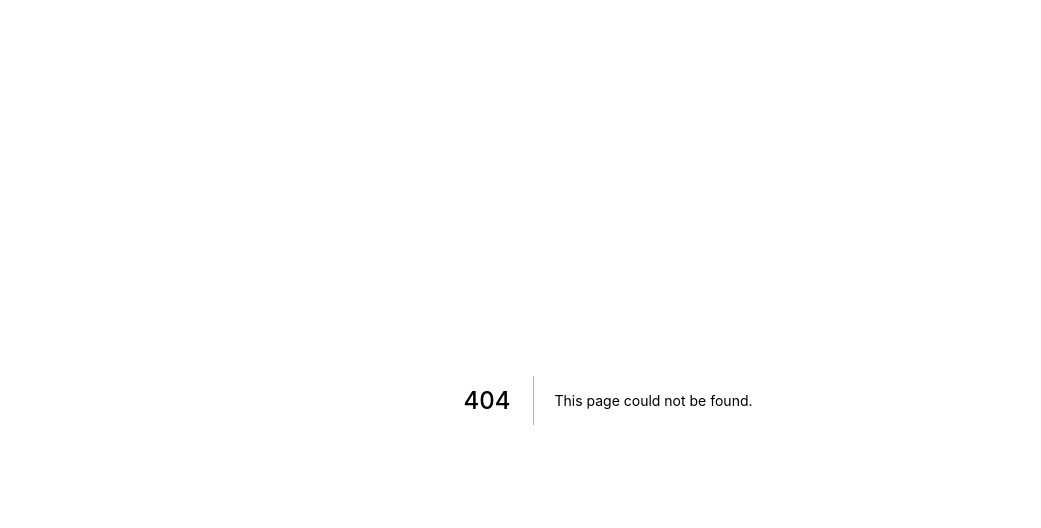
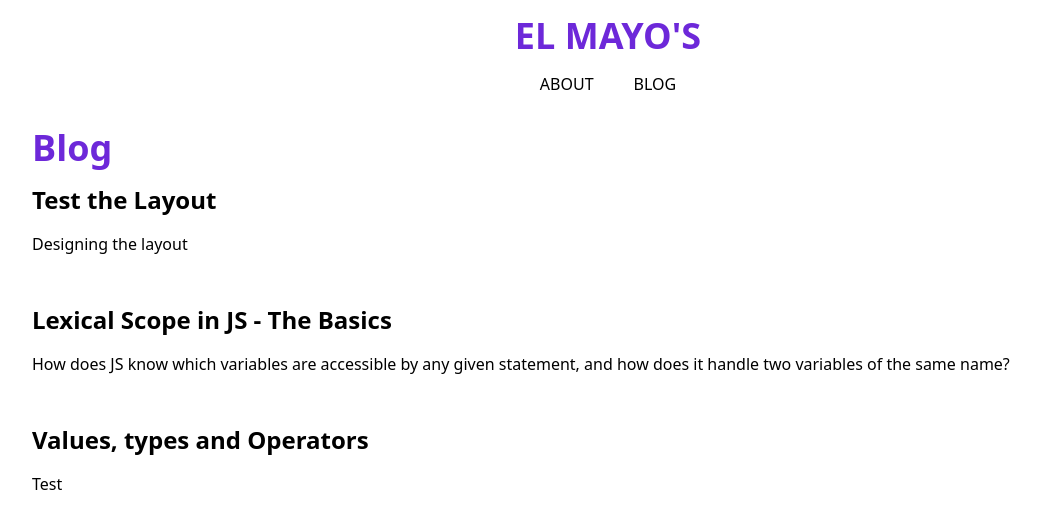
Before and after one commit to mic-meier/elmayo, a Next.js app: page /blog in a window 1280 px wide. Before the commit this address had no page. Shown: the top 528 px of the page, without its empty margins (32-1073 px from the left). Built offline with nearby package versions, Linux system fonts and the light colour scheme; what @tailwindcss/typography would draw is missing.

Commit message:
style: Add basic nav to header component

```diff
--- a/components/Header.tsx
+++ b/components/Header.tsx
@@ -5,9 +5,21 @@ import { SITE_NAME } from '../utils/constants';
 export default function Header() {
   return (
     <header className="py-2">
-      <Link href="/">
-        <a className="text-2xl font-bold text-purple-700">{SITE_NAME}</a>
-      </Link>
+      <div className="p-2 text-center">
+        <Link href="/">
+          <a className="p-4 text-4xl font-bold text-purple-700">{SITE_NAME}</a>
+        </Link>
+      </div>
+      <nav className="p-2">
+        <ul className="flex justify-center space-x-10">
+          <li className="uppercase ">
+            <Link href="/">About</Link>
+          </li>
+          <li className="uppercase ">
+            <Link href="/blog">Blog</Link>
+          </li>
+        </ul>
+      </nav>
     </header>
   );
 }
--- a/components/Layout.tsx
+++ b/components/Layout.tsx
@@ -1,19 +1,19 @@
-import Header from './Header'
-import Meta from './Meta'
+import Header from './Header';
+import Meta from './Meta';
 
 type Props = {
-  children: React.ReactNode
-  pageTitle?: string
-}
+  children: React.ReactNode;
+  title?: string;
+};
 
-export default function Layout({ children, pageTitle }: Props) {
+export default function Layout({ children, title = "El Mayo's HOME" }: Props) {
   return (
     <>
-      <Meta pageTitle={pageTitle} />
-      <div className="max-w-prose mx-auto px-4">
+      <Meta title={title} />
+      <div className="max-w-6xl mx-auto">
         <Header />
-        <main className="pt-4 pb=12">{children}</main>
+        <main className="mx-auto pt-4 pb-12">{children}</main>
       </div>
     </>
-  )
+  );
 }
--- a/components/Meta.tsx
+++ b/components/Meta.tsx
@@ -1,14 +1,14 @@
-import Head from 'next/head'
+import Head from 'next/head';
 
 type Props = {
-  pageTitle?: string
-}
+  title?: string;
+};
 
-export default function Meta({ pageTitle }: Props) {
+export default function Meta({ title }: Props) {
   return (
     <Head>
-      <title>{pageTitle}</title>
+      <title>{title}</title>
       {/*TODO: Add favicons etc .*/}
     </Head>
-  )
+  );
 }
--- /dev/null
+++ b/pages/blog.tsx
@@ -0,0 +1,36 @@
+import Layout from 'components/Layout';
+import { GetStaticProps } from 'next';
+import Link from 'next/link';
+import { IPost } from 'types/post';
+import { SITE_NAME } from 'utils/constants';
+import { getAllPosts } from 'utils/mdxUtils';
+
+type Props = {
+  posts: IPost[];
+};
+
+export default function BlogList({ posts }: Props) {
+  return (
+    <Layout title={`${SITE_NAME} | BLOG`}>
+      <h1 className="text-4xl font-bold mb-4 text-purple-700">Blog</h1>
+      <div className="space-y-12">
+        {posts.map((post) => (
+          <div key={post.slug}>
+            <h2 className="text-2xl font-bold mb-4">
+              <Link href={`/blog/${post.slug}`}>
+                <a>{post.title}</a>
+              </Link>
+            </h2>
+            <p>{post.tagline}</p>
+          </div>
+        ))}
+      </div>
+    </Layout>
+  );
+}
+
+export const getStaticProps: GetStaticProps = async () => {
+  const posts = getAllPosts(['slug', 'date', 'tagline', 'title']);
+
+  return { props: { posts } };
+};
--- a/pages/blog/[slug].tsx
+++ b/pages/blog/[slug].tsx
@@ -6,6 +6,7 @@ import Head from 'next/head';
 import { MDXRemote, MDXRemoteSerializeResult } from 'next-mdx-remote';
 import { serialize } from 'next-mdx-remote/serialize';
 import { IPost } from 'types/post';
+import { SITE_NAME } from 'utils/constants';
 import { getAllPosts, getPost } from 'utils/mdxUtils';
 
 type Props = {
@@ -19,7 +20,7 @@ const components = {
 
 export default function PostPage({ source, frontMatter }: Props) {
   return (
-    <Layout pageTitle={frontMatter.title}>
+    <Layout title={`${SITE_NAME} | BLOG | ${frontMatter.title}`}>
       <Head>
         <meta name="tagline" content={frontMatter.tagline} key="tagline"></meta>
 
@@ -28,7 +29,7 @@ export default function PostPage({ source, frontMatter }: Props) {
           rel="stylesheet"
         />
       </Head>
-      <article className="prose">
+      <article className="prose mx-auto">
         {/* TODO: Blog title component */}
         <MDXRemote {...source} components={components} />
       </article>
--- a/pages/index.tsx
+++ b/pages/index.tsx
@@ -1,36 +1,12 @@
 import Layout from 'components/Layout';
-import { GetStaticProps } from 'next';
-import Link from 'next/link';
-import { IPost } from 'types/post';
 import { SITE_NAME } from 'utils/constants';
-import { getAllPosts } from 'utils/mdxUtils';
 
-type Props = {
-  posts: IPost[];
-};
-
-export default function BlogList({ posts }: Props) {
+export default function BlogList() {
   return (
-    <Layout pageTitle={SITE_NAME}>
-      <h1 className="text-4xl font-bold mb-4 text-purple-700">Blog</h1>
-      <div className="space-y-12">
-        {posts.map((post) => (
-          <div key={post.slug}>
-            <h2 className="text-2xl font-bold mb-4">
-              <Link href={`/blog/${post.slug}`}>
-                <a>{post.title}</a>
-              </Link>
-            </h2>
-            <p>{post.tagline}</p>
-          </div>
-        ))}
-      </div>
-    </Layout>
+    <div>
+      <Layout title={`${SITE_NAME} | HOME`}>
+        <p>Hellooo</p>
+      </Layout>
+    </div>
   );
 }
-
-export const getStaticProps: GetStaticProps = async () => {
-  const posts = getAllPosts(['slug', 'date', 'tagline', 'title']);
-
-  return { props: { posts } };
-};
--- a/styles/globals.css
+++ b/styles/globals.css
@@ -1,6 +1,12 @@
 @tailwind base;
 @tailwind components;
 @tailwind utilities;
+
+html {
+  /* Removes scroll bar jump */
+  width: 100vw;
+  overflow-x: hidden;
+}
 
 .prose pre {
   @apply rounded-md -mx-4 px-4
--- a/utils/constants.ts
+++ b/utils/constants.ts
@@ -1 +1 @@
-export const SITE_NAME = `El Mayo's Home`;
+export const SITE_NAME = `EL MAYO'S`;
```
Also changed, not shown: _posts/lexical-scope.mdx (+1 -1 lines), pages/_app.tsx (+4 -4 lines).
